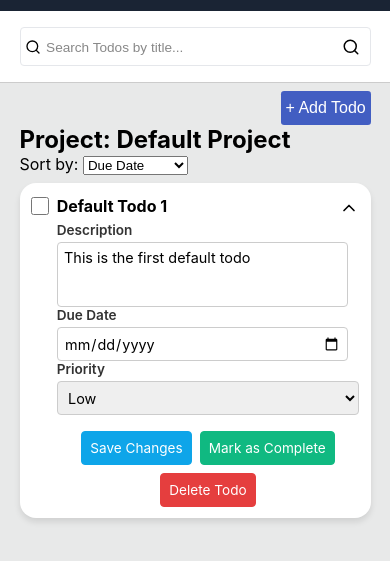
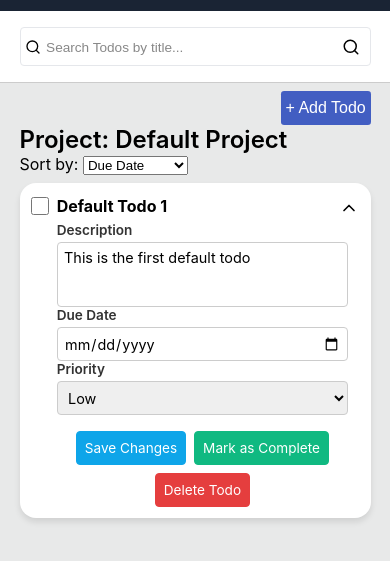
Before and after one commit to ntshabalala-dev/Taskflow, a website built with webpack: page src/index.html in a window 390 px wide. Both pictures are taken after a click on the element 349 px from the left and 259 px from the top of the page. Shown: the part 53-614 px from the top of the page. Built offline with nearby package versions, Linux system fonts and the light colour scheme.

Commit message:
Enhance project title styling and adjust form control button padding for better layout

```diff
--- a/src/index.html
+++ b/src/index.html
@@ -68,8 +68,8 @@
             <div class="project-items__list container">
                 <div class="project-items__add-todo"><button id="project-items__create-todo-btn">+ Add Todo</button></div>
                 <div class="project-items__title">
-                    <h2 id="project-items__title-text">Project: <span id="project-title"></span><span class="project-items__delete"><button><img src="./Assets/icons/trash-2.svg" alt="Delete"></button></span>
-                    </h2>
+                    <p id="project-items__title-text">Project: <span id="project-title"></span><span class="project-items__delete"><button><img src="./Assets/icons/trash-2.svg" alt="Delete"></button></span>
+                    </p>
                     <div class="project-items__sort">
                         <label for="sort-select">Sort by:</label>
                         <select id="sort-select">
--- a/src/main.css
+++ b/src/main.css
@@ -763,6 +763,11 @@ dialog::backdrop {
     display: none;
 }
 
+#project-items__title-text {
+    font-size: 1.5rem;
+    font-weight: 600;
+}
+
 @media (max-width: 425px) {
     .expanded-card.open {
         display: flex;
@@ -772,6 +777,14 @@ dialog::backdrop {
 
     #expanded-card-checkbox {
         display: none;
+    }
+
+    .form-control__buttons {
+        padding-right: .7rem;
+    }
+
+    #todo-priority-user-choice {
+        margin-right: .7rem;
     }
 
 
```
